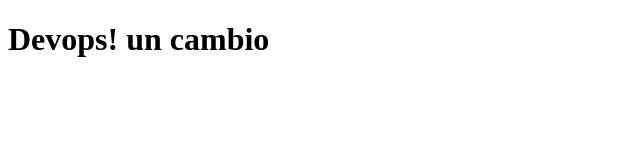
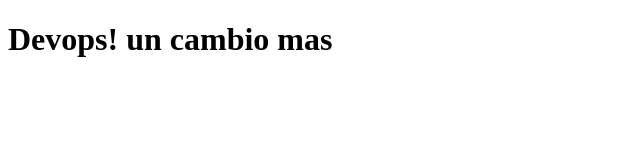
Before and after one commit to DanerickDan/Devops-primerPacrial, a website: page Deploy/src/index.html in a window 1280 px wide. Shown: the whole page, without its empty margins (0-640 px from the left). Drawn offline with Linux system fonts and the light colour scheme.

Commit message:
ddfsdfsdf

```diff
--- a/Deploy/src/index.html
+++ b/Deploy/src/index.html
@@ -6,7 +6,7 @@
     <title>Document</title>
 </head>
 <body>
-    <h1>Devops! un cambio</h1>
+    <h1>Devops! un cambio mas</h1>
     <p></p>
 </body>
 </html>
```
